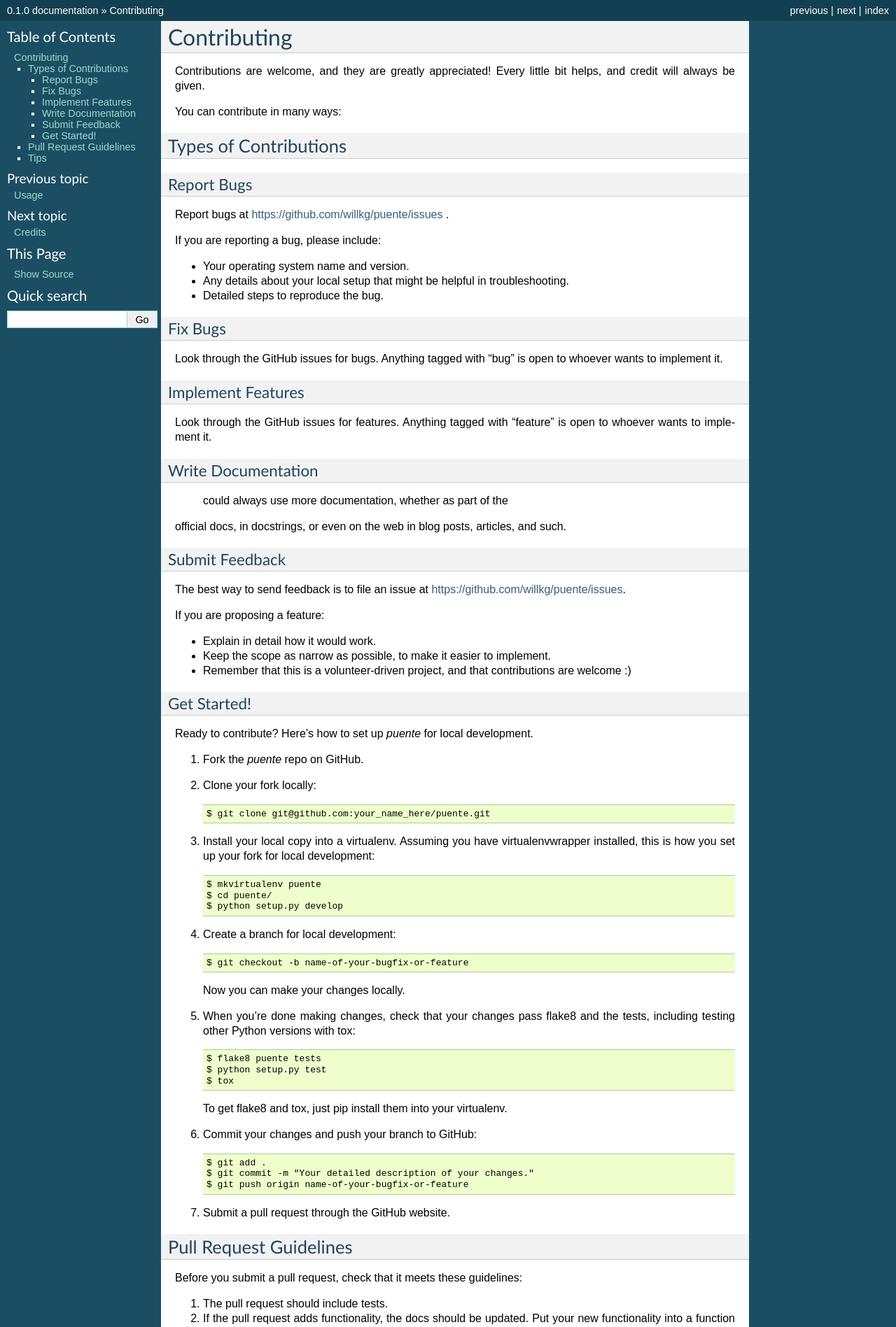
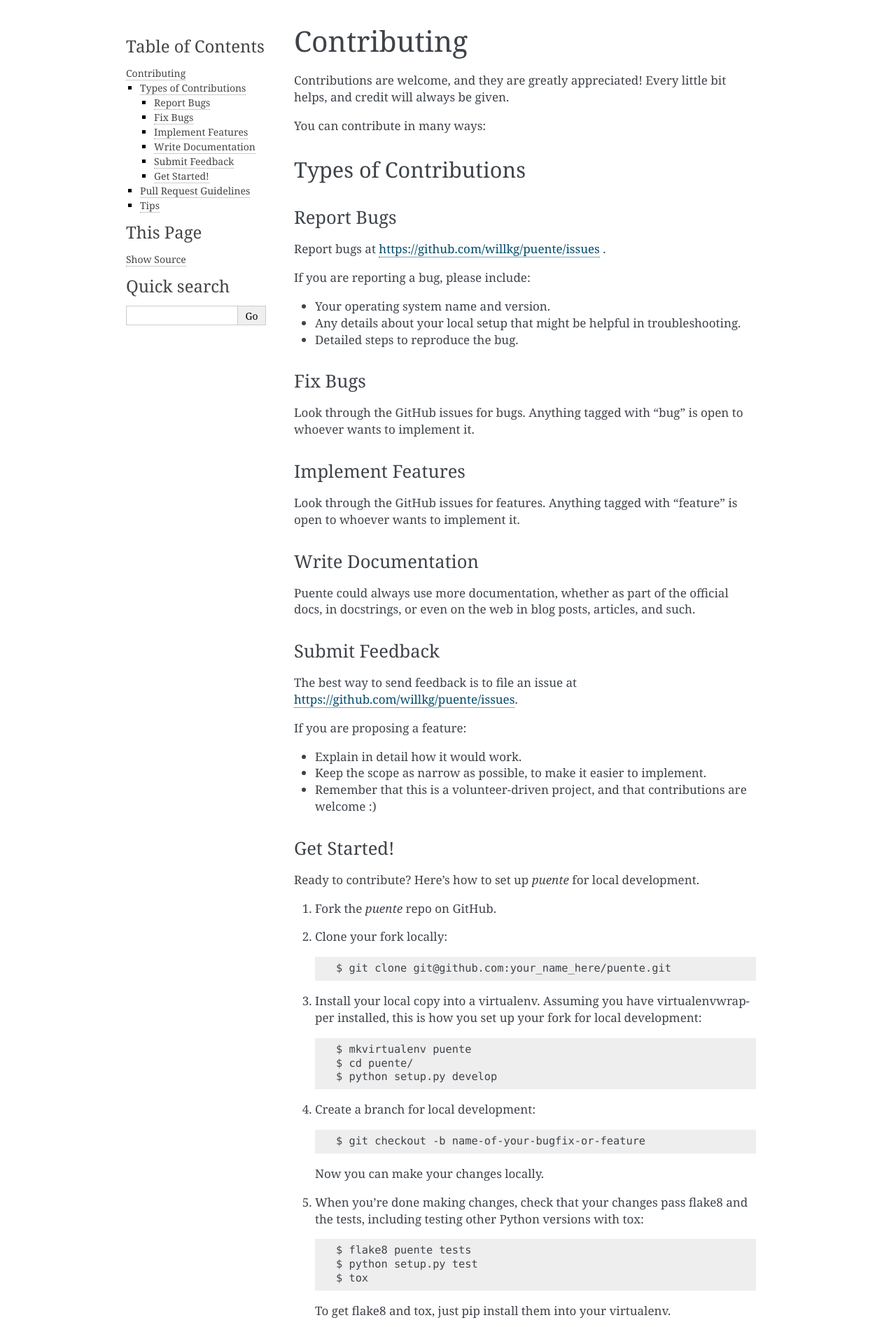
Before and after one commit to mozilla/puente, a Sphinx documentation site: the page built from docs/contributing.rst, in a window 1280 px wide. Shown: the top 1897 px of the page at 70% size. Built offline with Sphinx 7.4.7, drawn with Linux system fonts in a browser that asks for light colours; pages that are not in the unit, such as notebooks, are missing from menus; some of the changed text lies outside the part shown.

```diff
--- a/CONTRIBUTING.rst
+++ b/CONTRIBUTING.rst
@@ -40,7 +40,7 @@ is open to whoever wants to implement it.
 Write Documentation
 -------------------
 
- could always use more documentation, whether as part of the
+Puente could always use more documentation, whether as part of the
 official  docs, in docstrings, or even on the web in blog posts,
 articles, and such.
 
@@ -57,6 +57,7 @@ If you are proposing a feature:
   implement.
 * Remember that this is a volunteer-driven project, and that contributions
   are welcome :)
+
 
 Get Started!
 ------------
--- a/docs/conf.py
+++ b/docs/conf.py
@@ -106,7 +106,7 @@ pygments_style = 'sphinx'
 
 # The theme to use for HTML and HTML Help pages.  See the documentation for
 # a list of builtin themes.
-html_theme = 'default'
+html_theme = 'alabaster'
 
 # Theme options are theme-specific and customize the look and feel of a theme
 # further.  For a list of options available for each theme, see the
```
Also changed, not shown: docs/index.rst (+45 -8 lines), 1 other file.
